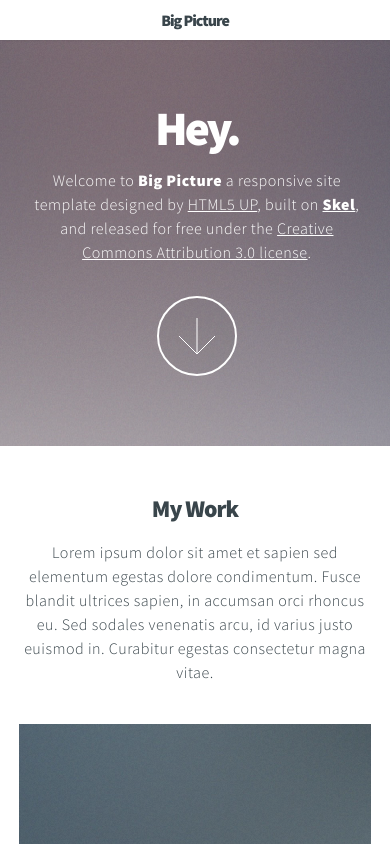
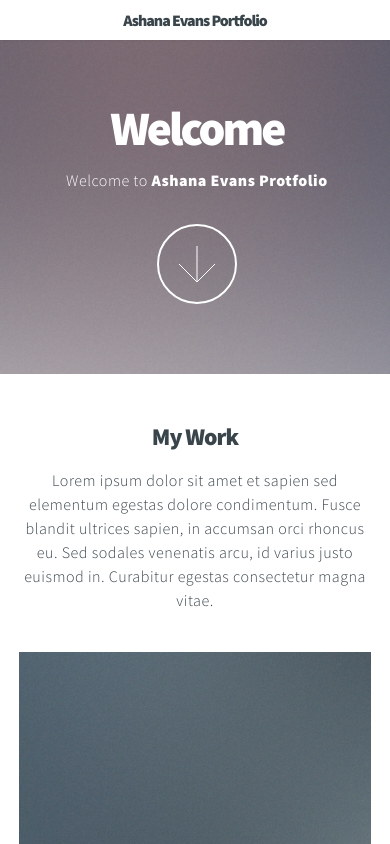
Before and after one commit to evansashana/ashanaevans, a plain HTML site: page index.html in a window 390 px wide. Shown: the top 844 px of the page. Drawn offline with Linux system fonts and the light colour scheme.

Commit message:
Name Change, and Picture

```diff
--- a/index.html
+++ b/index.html
@@ -4,7 +4,7 @@ Ashana Evans Portfolio
 -->
 <html>
 	<head>
-		<title>Big Picture by HTML5 UP</title>
+		<title>Ashana Evans Portfolio</title>
 		<meta charset="utf-8" />
 		<meta name="viewport" content="width=device-width, initial-scale=1" />
 		<!--[if lte IE 8]><script src="assets/js/ie/html5shiv.js"></script><![endif]-->
@@ -18,7 +18,7 @@ Ashana Evans Portfolio
 			<header id="header">
 
 				<!-- Logo -->
-					<h1 id="logo">Big Picture</h1>
+					<h1 id="logo">Ashana Evans Portfolio</h1>
 
 				<!-- Nav -->
 					<nav id="nav">
@@ -37,11 +37,9 @@ Ashana Evans Portfolio
 			<section id="intro" class="main style1 dark fullscreen">
 				<div class="content container 75%">
 					<header>
-						<h2>Hey.</h2>
+						<h2>Welcome</h2>
 					</header>
-					<p>Welcome to <strong>Big Picture</strong> a responsive site template designed
-					by <a href="http://html5up.net">HTML5 UP</a>, built on <strong><a href="http://getskel.com">Skel</a></strong>,
-					and released for free under the <a href="http://html5up.net/license">Creative Commons Attribution 3.0 license</a>.</p>
+					<p>Welcome to <strong>Ashana Evans Protfolio </strong></p>
 					<footer>
 						<a href="#one" class="button style2 down">More</a>
 					</footer>
@@ -61,7 +59,7 @@ Ashana Evans Portfolio
                 <!-- Lightbox Gallery  -->
                 <div class="container 75% gallery">
                     <div class="row 0% images">
-                        <div class="6u 12u(mobile)"><a href="images/fulls/01.jpg" class="image fit from-left"><img src="images/thumbs/01.jpg" title="The Anonymous Red" alt="" /></a></div>
+                        <div class="6u 12u(mobile)"><a href="images/fulls/01.jpg" class="image fit from-left"><img src="ashanaevans/images/thumbs/01.jpg" title="The Anonymous Red" alt="" /></a></div>
                         <div class="6u 12u(mobile)"><a href="images/fulls/02.jpg" class="image fit from-right"><img src="images/thumbs/02.jpg" title="Airchitecture II" alt="" /></a></div>
                     </div>
                     <div class="row 0% images">
```
